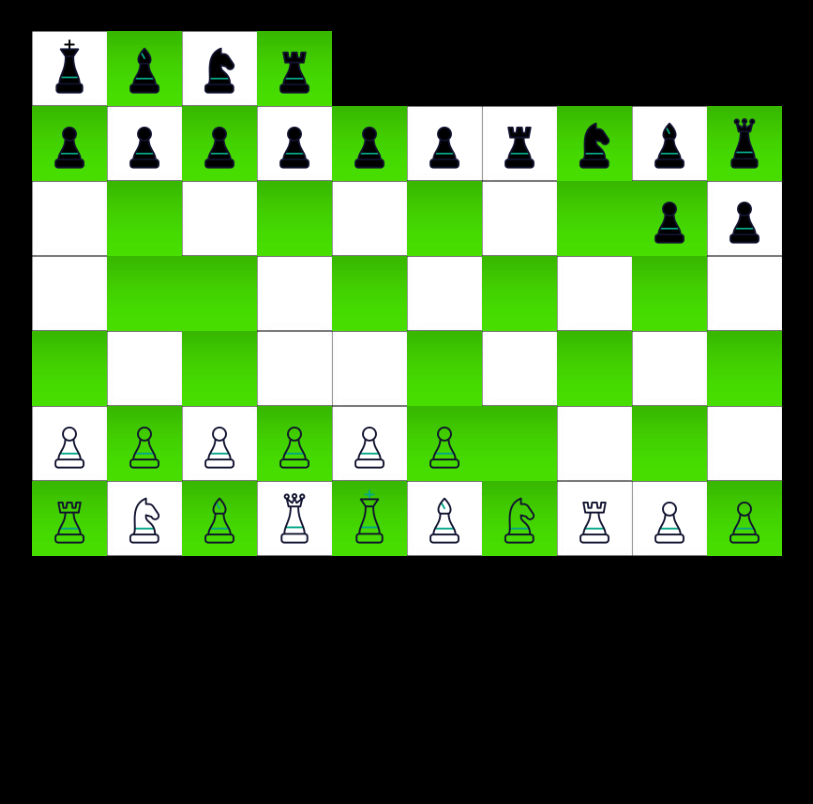
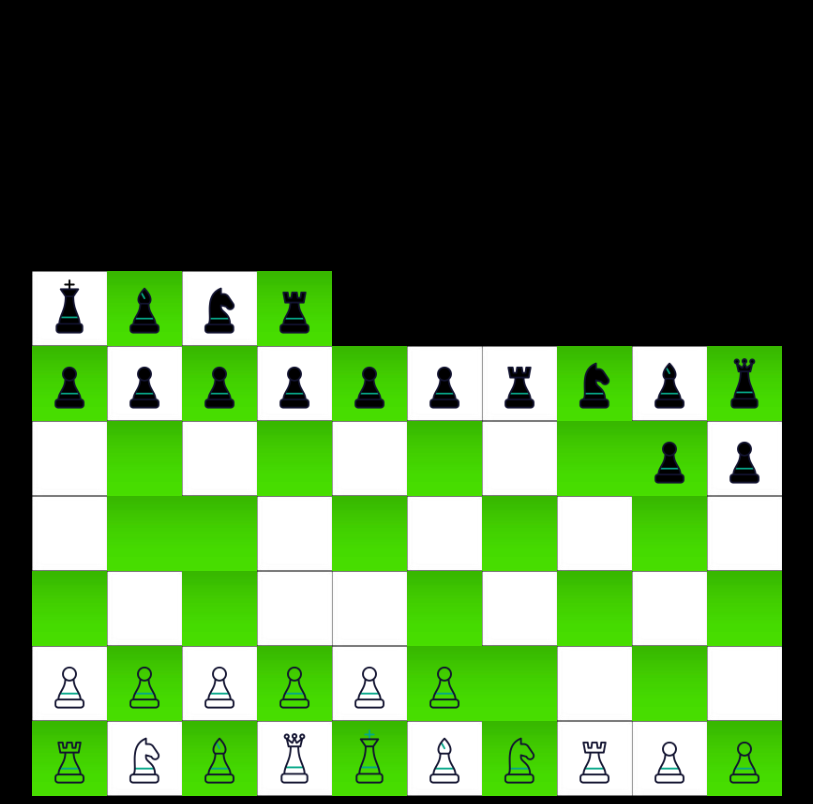
Before and after one commit to harish1102002/chess, a React (Create React App) app: page / in a window 1280 px wide. Shown: the whole page, without its empty margins (208-1021 px from the left). Built offline with nearby package versions, Linux system fonts and the light colour scheme.

Commit message:
Update app.css

```diff
--- a/src/app.css
+++ b/src/app.css
@@ -4,7 +4,7 @@
 	transform: rotateX(180deg);
 	transition-duration: 2.5s;
 	overflow: hidden !important;
-	margin-top: calc((100vh - 100vw)/2);
+	margin-top: max(calc((90vh - 100vw)/2),0);
   }
 
 body{
```
